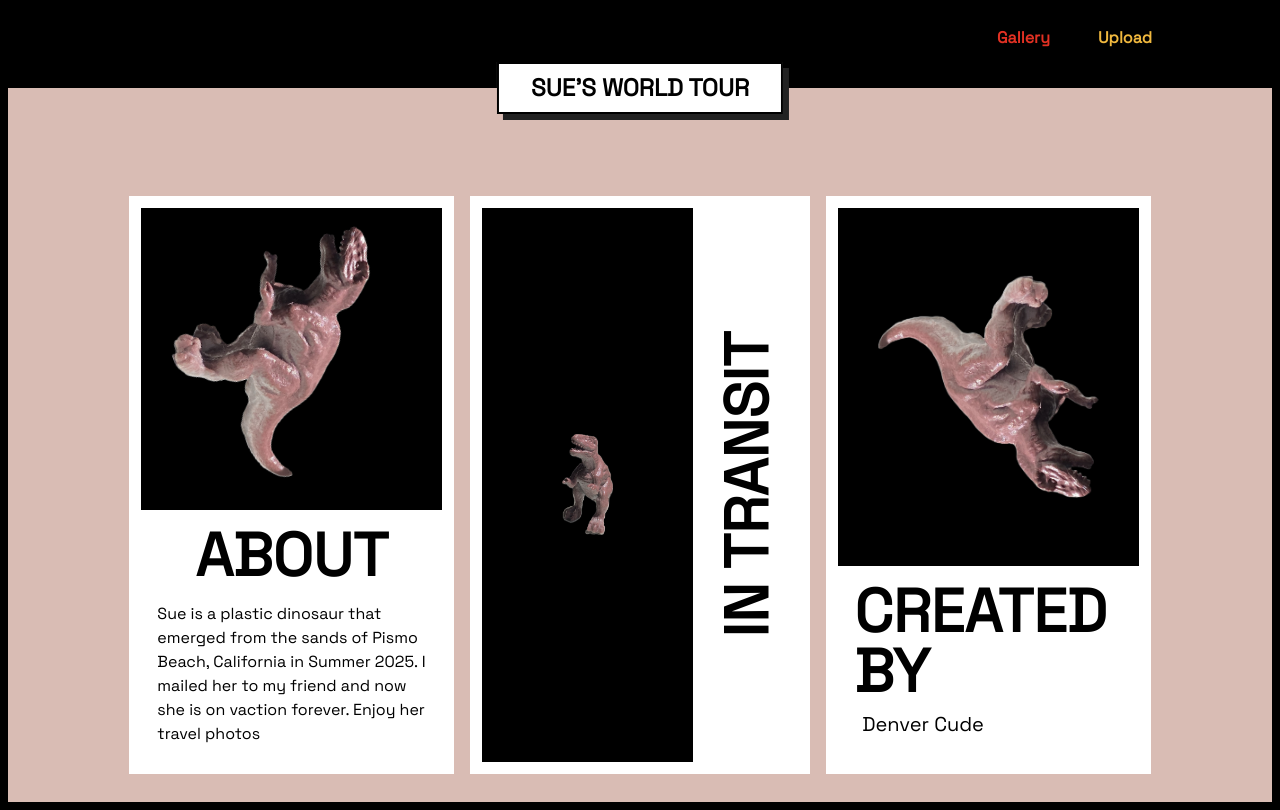
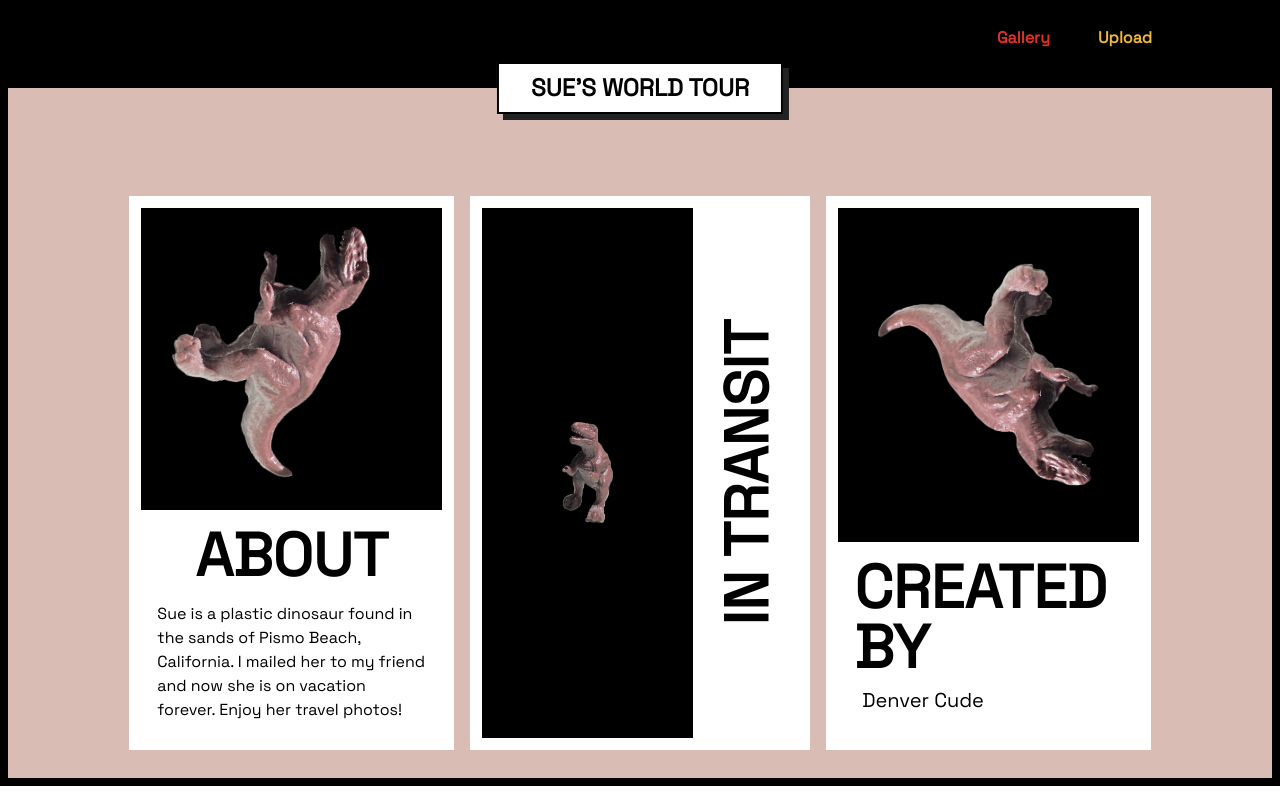
Before and after one commit to denvercude/sues-world-tour, a Next.js app: page / in a window 1280 px wide. Built offline with nearby package versions, Linux system fonts and the light colour scheme.

Commit message:
fix(layout): fix main div height on all pages

```diff
--- a/app/gallery/page.tsx
+++ b/app/gallery/page.tsx
@@ -23,7 +23,7 @@ export default async function GalleryPage() {
 
         return (
             <main>
-                <div className="w-full border-8 bg-[#d9bcb4] flex flex-col items-center">
+                <div className="w-screen h-screen border-8 bg-[#d9bcb4] flex flex-col items-center">
                     <TitleBar
                         title="GALLERY"
                         links={[
--- a/app/page.tsx
+++ b/app/page.tsx
@@ -22,7 +22,7 @@ export default function Home() {
               </div>
               <div className="p-4 flex flex-col gap-4 items-center">
                 <Text className="text-black text-6xl font-black">ABOUT</Text>
-                <Text>Sue is a plastic dinosaur that emerged from the sands of Pismo Beach, California in Summer 2025. I mailed her to my friend and now she is on vaction forever. Enjoy her travel photos</Text>
+                <Text>Sue is a plastic dinosaur found in the sands of Pismo Beach, California. I mailed her to my friend and now she is on vacation forever. Enjoy her travel photos!</Text>
               </div>
             </div>
             <div className="bg-white flex w-full md:w-1/3 aspect-[3/4] p-3">
--- a/app/upload/page.tsx
+++ b/app/upload/page.tsx
@@ -3,7 +3,7 @@ import UploadForm from "@/components/UploadForm";
 
 export default function UploadPage() {
     return (
-        <div className="w-full border-8 bg-[#d9bcb4] flex flex-col items-center">
+        <div className="w-screen h-screen border-8 bg-[#d9bcb4] flex flex-col items-center">
             <TitleBar
                 title="UPLOAD A PHOTO"
                 links={[
--- a/components/UploadForm.tsx
+++ b/components/UploadForm.tsx
@@ -170,7 +170,7 @@ export default function UploadForm() {
     };
 
     return (
-        <Card className="w-[350px] shadow-none hover:shadow-none m-5">
+        <Card className="w-[320px] shadow-none hover:shadow-none m-5">
             <Card.Content className="px-4 pt-4 pb-0">
                 <div className="w-full aspect-square border-dashed border-2 bg-gray-200 flex items-center justify-center">
                     <Text className="text-gray-500 text-sm">Upload Photo</Text>
```
